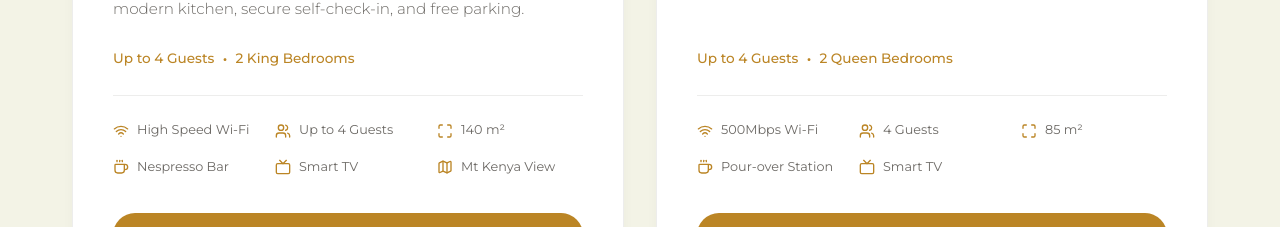
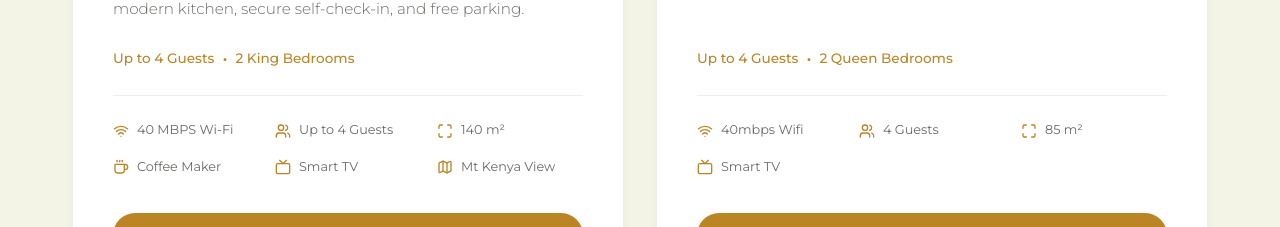
Before and after one commit to leonokumu254/lulu-aurelian, a React (Vite) app: page / in a window 1280 px wide. Shown: the part 2680-2907 px from the top of the page. Built offline with nearby package versions, Linux system fonts and the light colour scheme; no server answers; a web font is replaced by a local one.

Commit message:
feat: add booking form and listing components with associated assets and configuration files

```diff
--- /dev/null
+++ b/googlec8e215dbe3f5549b.html
@@ -0,0 +1 @@
+google-site-verification: googlec8e215dbe3f5549b.html
--- a/src/components/BookingForm.jsx
+++ b/src/components/BookingForm.jsx
@@ -15,13 +15,13 @@ const SUITE_PREVIEWS = {
     name: 'Skyview Hideaway',
     price: 'KES 5,500',
     image: '/assets/skyview/skyview_1.jpg',
-    tagline: 'Penthouse • Panoramic Skyline Views • 140 m²'
+    tagline: 'Penthouse • Panoramic Mt Kenya views '
   },
   cocoa: {
     name: 'Cocoa Retreat',
     price: 'KES 5,000',
     image: '/assets/cocoa/cocoa_1.jpg',
-    tagline: 'Cozy Retreat • Dark Walnut Panels • Slate Fireplace'
+    tagline: 'Chilled environment with luxury experience '
   }
 };
 
--- a/src/components/Listings.jsx
+++ b/src/components/Listings.jsx
@@ -20,10 +20,10 @@ const LISTINGS = [
     beds: '2 King Bedrooms',
     desc: 'Located on the top floor, this elegant 2-bedroom apartment offers a quiet, private retreat for professionals and travelers, complete with a balcony featuring stunning Mt. Kenya views. Designed for both short and extended stays, the space includes a dedicated workspace, fast Wi-Fi, a fully equipped modern kitchen, secure self-check-in, and free parking.',
     amenities: [
-      { icon: <Wifi size={16} />, text: 'High Speed Wi-Fi' },
+      { icon: <Wifi size={16} />, text: '40 MBPS Wi-Fi' },
       { icon: <Users size={16} />, text: ' Up to 4 Guests' },
       { icon: <Maximize size={16} />, text: '140 m²' },
-      { icon: <Coffee size={16} />, text: 'Nespresso Bar' },
+      { icon: <Coffee size={16} />, text: 'Coffee Maker'},
       { icon: <Tv size={16} />, text: 'Smart TV' },
       { icon: <Map size={16} />, text: 'Mt Kenya View' }
     ]
@@ -31,7 +31,7 @@ const LISTINGS = [
   {
     id: 'cocoa',
     name: 'Cocoa Retreat',
-    tagline: 'Warm Woodside Sanctuary',
+    tagline: 'Rich cocoa vibes',
     price: 5000,
     image: './assets/cocoa/cocoa_1.jpg',
     previewImages: [
@@ -44,12 +44,10 @@ const LISTINGS = [
     beds: '2 Queen Bedrooms',
     desc: ' Cocoa Retreat is a cozy, stylish, and fully equipped apartment featuring rich brown tones, fast Wi-Fi, and free parking, perfect for a comfortable stay for families, couples, and business travelers alike.',
     amenities: [
-      { icon: <Wifi size={16} />, text: '500Mbps Wi-Fi' },
+      { icon: <Wifi size={16} />, text: '40mbps Wifi' },
       { icon: <Users size={16} />, text: '4 Guests' },
       { icon: <Maximize size={16} />, text: '85 m²' },
-      { icon: <Coffee size={16} />, text: 'Pour-over Station' },
       { icon: <Tv size={16} />, text: 'Smart TV' }
-      // { icon: <Map size={16} />, text: 'Forest View' }
     ]
   }
 ];
```
Also changed, not shown: public/tiktok-svgrepo-com.svg (added).
